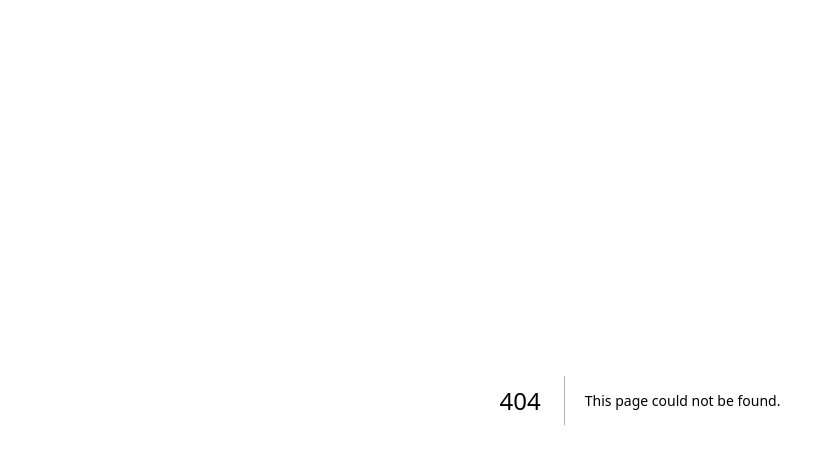
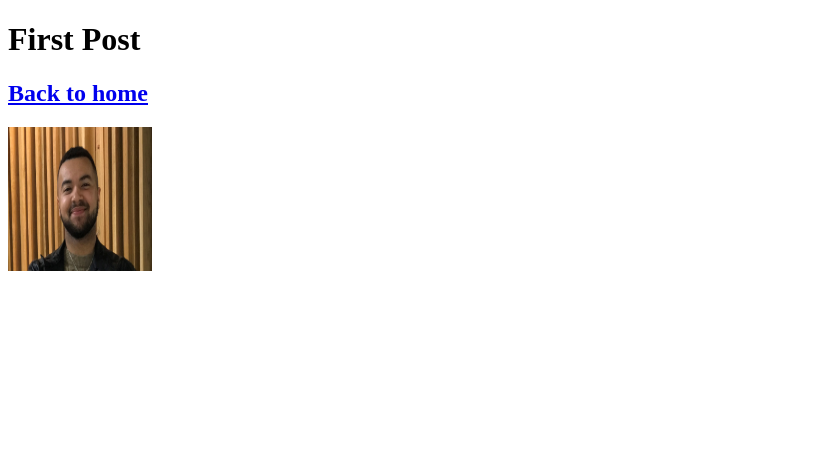
Before and after one commit to FrankAsplund/Portfolio, a Next.js app: page /posts/first-post in a window 1280 px wide. Before the commit this address had no page. Shown: the top 464 px of the page, without its empty margins (0-835 px from the left). Built offline with nearby package versions, Linux system fonts and the light colour scheme.

Commit message:
Init commit

```diff
--- /dev/null
+++ b/pages/posts/first-post.js
@@ -0,0 +1,20 @@
+import Link from "next/link";
+import Image from "next/image";
+
+export default function FirstPost() {
+  return (
+    <>
+      <h1>First Post</h1>
+      <h2>
+        <Link href="/">Back to home</Link>
+      </h2>
+
+      <Image
+        src="/images/pfp.jpg" // Route of the image file
+        height={144} // Desired size with correct aspect ratio
+        width={144} // Desired size with correct aspect ratio
+        alt="Your Name"
+      />
+    </>
+  );
+}
```
Also changed, not shown: pages/index.js (+7 -6 lines), public/images/pfp.jpg (added).
